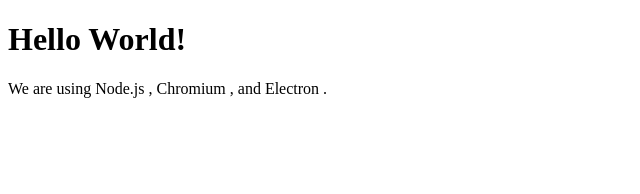
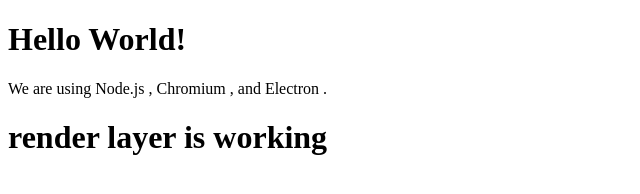
Before and after one commit to valverdian/valbot, an Electron app: page index.html in a window 800 px wide. Shown: the whole page, without its empty margins (0-640 px from the left). Drawn offline with Linux system fonts and the light colour scheme.

Commit message:
added renderer for GUI

```diff
--- a/index.html
+++ b/index.html
@@ -12,5 +12,9 @@
     We are using Node.js <span id="node-version"></span>,
     Chromium <span id="chrome-version"></span>,
     and Electron <span id="electron-version"></span>.
-  </body>
+
+    <h1 id="test-render" ></h1>
+
+    <script src="./renderer.js" defer></script>
+    </body>
 </html>
--- /dev/null
+++ b/renderer.js
@@ -0,0 +1,6 @@
+/** THIS JUST IS FOR DOING SOME SMALL JS GUI CHANGES **/
+
+const htmlTest = document.getElementById("test-render");
+if(htmlTest){
+    htmlTest.innerText = "render layer is working";
+}
```
